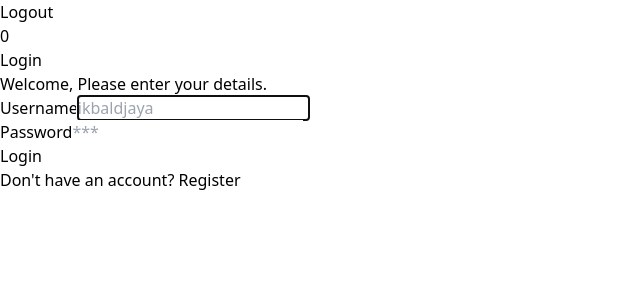
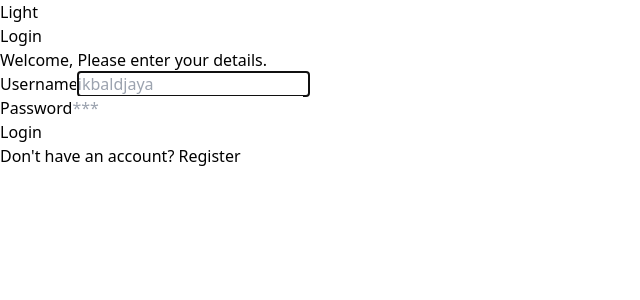
Before and after one commit to AhmadIkbalDjaya/Belajar-React, a React (Vite) app: page /login in a window 1280 px wide. Shown: the top 300 px of the page, without its empty margins (0-640 px from the left). Built offline with nearby package versions, Linux system fonts and the light colour scheme; sample sign-in values are in the browser's storage.

Commit message:
23. useContext

```diff
--- a/src/components/Fragments/TableCart.jsx
+++ b/src/components/Fragments/TableCart.jsx
@@ -1,10 +1,12 @@
-import { useEffect, useRef, useState } from "react";
+import { useContext, useEffect, useRef, useState } from "react";
 import { useSelector } from "react-redux";
+import { DarkMode } from "../../context/DarkMode";
 
 export default function TableCart(props) {
+  const { isDarkMode, setIsDarkMode } = useContext(DarkMode);
   const { products } = props;
   const cart = useSelector((state) => state.cart.data);
-  const [totalPrice, setTotalPrice] = useState(0);
+  const [totalPrice] = useState(0);
 
   useEffect(() => {
     if (products.length > 0 && cart.length > 0) {
@@ -27,7 +29,11 @@ export default function TableCart(props) {
   }, [cart]);
 
   return (
-    <table className="text-left table-auto border-separate border-spacing-x-5">
+    <table
+      className={`text-left table-auto border-separate border-spacing-x-5 ${
+        isDarkMode && "text-white"
+      }`}
+    >
       <thead>
         <tr>
           <th>Product</th>
--- a/src/components/Layouts/AuthLayouts.jsx
+++ b/src/components/Layouts/AuthLayouts.jsx
@@ -1,10 +1,25 @@
+import { useContext } from "react";
 import { Link } from "react-router-dom";
+import { DarkMode } from "../../context/DarkMode";
+import Button from "../Elements/Button";
 
 export default function AuthLayouts(props) {
   const { children, title, type } = props;
+  const { isDarkMode, setIsDarkMode } = useContext(DarkMode);
+
   return (
-    <div className="flex justify-center min-h-screen items-center">
+    <div
+      className={`flex justify-center min-h-screen items-center ${
+        isDarkMode && "bg-slate-900"
+      }`}
+    >
       <div className="w-full max-w-xs">
+        <Button
+          classname="absolute right-2 top-2 bg-blue-600 p-2 text-white rounded"
+          onClick={() => setIsDarkMode(!isDarkMode)}
+        >
+          {isDarkMode ? "Light" : "Dark"}
+        </Button>
         <h1 className="text-3xl font-bold mb-2 text-blue-600">{title}</h1>
         <p className="font-medium text-slate-500 mb-8">
           Welcome, Please enter your details.
--- a/src/components/Layouts/Navbar.jsx
+++ b/src/components/Layouts/Navbar.jsx
@@ -1,9 +1,11 @@
-import { useEffect, useState } from "react";
+import { useContext, useEffect, useState } from "react";
 import { useLogin } from "../../hooks/useLogin";
 import Button from "../Elements/Button";
 import { useSelector } from "react-redux";
+import { DarkMode } from "../../context/DarkMode";
 
 export default function Navbar() {
+  const { isDarkMode, setIsDarkMode } = useContext(DarkMode);
   const username = useLogin();
   const [totalCart, setTotalCart] = useState(0);
   const cart = useSelector((state) => state.cart.data);
@@ -29,6 +31,12 @@ export default function Navbar() {
       <div className="flex items-center bg-gray-800 p-2 rounded-md ml-5">
         {totalCart}
       </div>
+      <Button
+        classname="mx-5 bg-black"
+        onClick={() => setIsDarkMode(!isDarkMode)}
+      >
+        {isDarkMode ? "Light" : "Dark"}
+      </Button>
     </div>
   );
 }
--- /dev/null
+++ b/src/context/DarkMode.jsx
@@ -0,0 +1,15 @@
+import { createContext, useState } from "react";
+
+const DarkModeContext = createContext();
+
+const DarkModeContextProvide = ({ children }) => {
+  const [isDarkMode, setIsDarkMode] = useState(true);
+  return (
+    <DarkModeContext.Provider value={{ isDarkMode, setIsDarkMode }}>
+      {children}
+    </DarkModeContext.Provider>
+  );
+};
+
+export const DarkMode = DarkModeContext;
+export default DarkModeContextProvide;
--- a/src/main.jsx
+++ b/src/main.jsx
@@ -10,7 +10,7 @@ import ProfilePage from "./pages/profile";
 import DetailProductPage from "./pages/detailProduct";
 import { Provider } from "react-redux";
 import store from "./redux/store";
-import Navbar from "./components/Layouts/Navbar";
+import DarkModeContextProvide from "./context/DarkMode";
 
 const router = createBrowserRouter([
   {
@@ -43,8 +43,9 @@ const router = createBrowserRouter([
 ReactDOM.createRoot(document.getElementById("root")).render(
   <React.StrictMode>
     <Provider store={store}>
-      <Navbar />
-      <RouterProvider router={router} />
+      <DarkModeContextProvide>
+        <RouterProvider router={router} />
+      </DarkModeContextProvide>
     </Provider>
   </React.StrictMode>
 );
--- a/src/pages/products.jsx
+++ b/src/pages/products.jsx
@@ -1,11 +1,13 @@
-import { Fragment, useEffect, useState } from "react";
+import { Fragment, useContext, useEffect, useState } from "react";
 import CardProduct from "../components/Fragments/CardProduct";
 import { getProducts } from "../services/product.service";
 import { useLogin } from "../hooks/useLogin";
 import TableCart from "../components/Fragments/TableCart";
 import Navbar from "../components/Layouts/Navbar";
+import { DarkMode } from "../context/DarkMode";
 
 export default function ProductsPage() {
+  const { isDarkMode, setIsDarkMode } = useContext(DarkMode);
   const [products, setProducts] = useState([]);
   useLogin();
 
@@ -17,7 +19,8 @@ export default function ProductsPage() {
 
   return (
     <Fragment>
-      <div className="flex justify-center py-5">
+      <Navbar />
+      <div className={`flex justify-center py-5 ${isDarkMode && "bg-slate-900"}`}>
         <div className="w-4/6 flex flex-wrap">
           {products.length > 0 &&
             products.map((product) => {
@@ -27,10 +30,7 @@ export default function ProductsPage() {
                   <CardProduct.Body name={product.title}>
                     {product.description}
                   </CardProduct.Body>
-                  <CardProduct.Footer
-                    id={product.id}
-                    price={product.price}
-                  />
+                  <CardProduct.Footer id={product.id} price={product.price} />
                 </CardProduct>
               );
             })}
```
